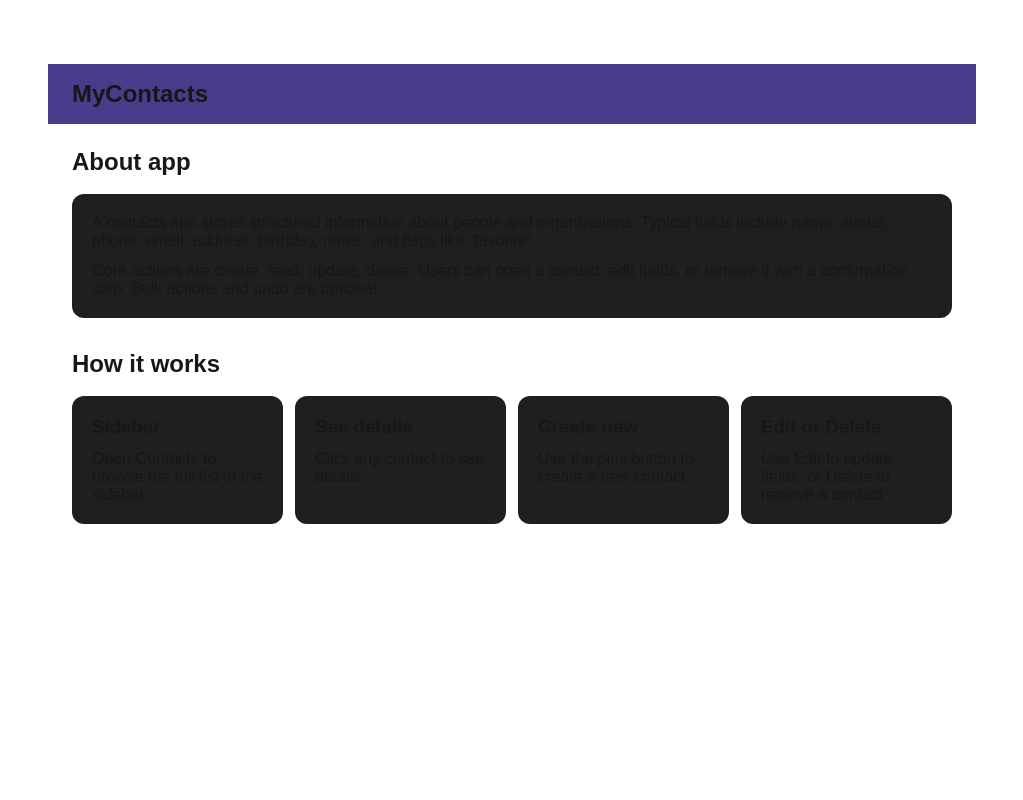
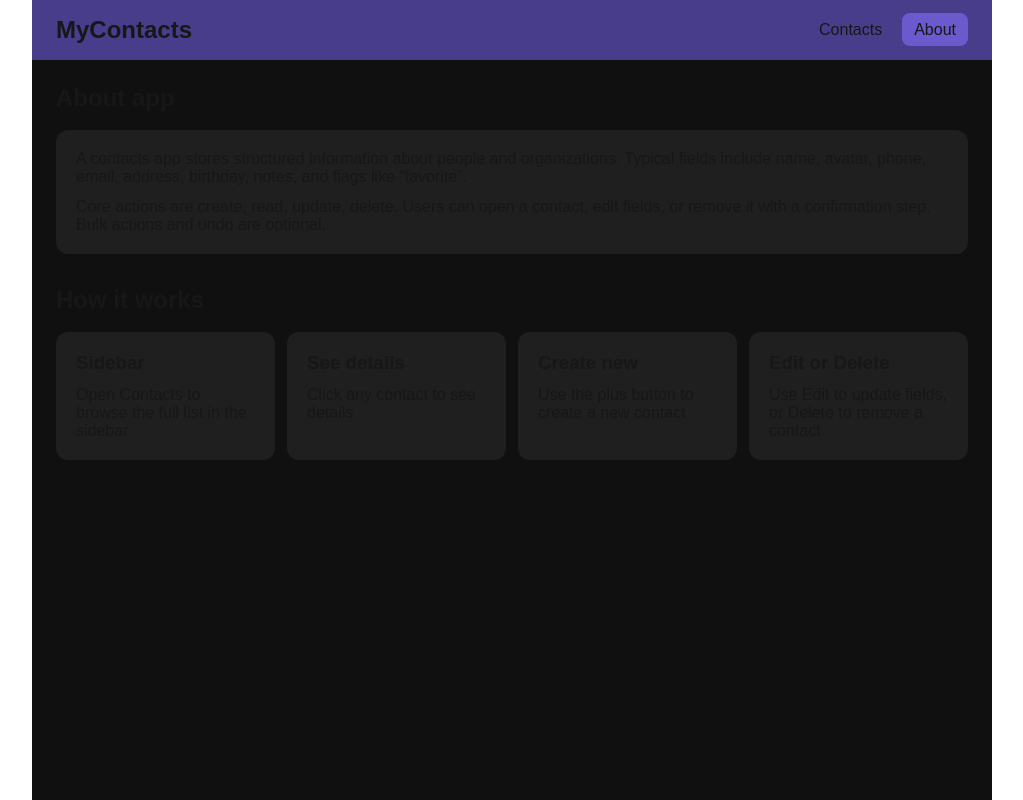
Before and after one commit to kartz003/Next.JS-Sample-App, a Next.js app: page /about in a window 1280 px wide. Shown: the whole page, without its empty margins (128-1151 px from the left). Built offline with nearby package versions, Linux system fonts and the light colour scheme.

Commit message:
Linking between pages and showing active links

```diff
--- a/app/layout.js
+++ b/app/layout.js
@@ -1,5 +1,6 @@
 import "./globals.css";
 import styles from "./layout.module.css";
+import { MenuLink } from "@/components/menu-link";
 
 export default function RootLayout({ children }) {
   return (
@@ -8,6 +9,16 @@ export default function RootLayout({ children }) {
         <div className={styles.Layout}>
           <header className={styles.Header}>
             <h1 className={styles.Logo}>MyContacts</h1>
+            <nav className={styles.Menu}>
+              <ul>
+                <li>
+                  <MenuLink href="/contacts">Contacts</MenuLink>
+                </li>
+                <li>
+                  <MenuLink href="/about">About</MenuLink>
+                </li>
+              </ul>
+            </nav>
           </header>
           {children}
         </div>
--- a/app/layout.module.css
+++ b/app/layout.module.css
@@ -2,7 +2,7 @@
   max-width: 960px;
   min-height: 100vh;
   margin: 0 auto;
-  padding: 64px 16px 16px;
+  background-color: #101010;
 }
 
 .Header {
@@ -17,3 +17,19 @@
 .Logo {
   font-size: 24px;
 }
+
+.Menu ul {
+  display: flex;
+  gap: 8px;
+  list-style: none;
+}
+
+.Menu a {
+  padding: 8px 12px;
+  border-radius: 8px;
+}
+
+.Menu a:hover,
+.Menu a[data-active="true"] {
+  background-color: slateblue;
+}
--- /dev/null
+++ b/components/menu-link.js
@@ -0,0 +1,14 @@
+"use client";
+
+import Link from "next/link";
+import { usePathname } from "next/navigation";
+
+export function MenuLink({ children, href }) {
+  const pathname = usePathname();
+
+  return (
+    <Link href={href} data-active={pathname === href}>
+      {children}
+    </Link>
+  );
+}
```
